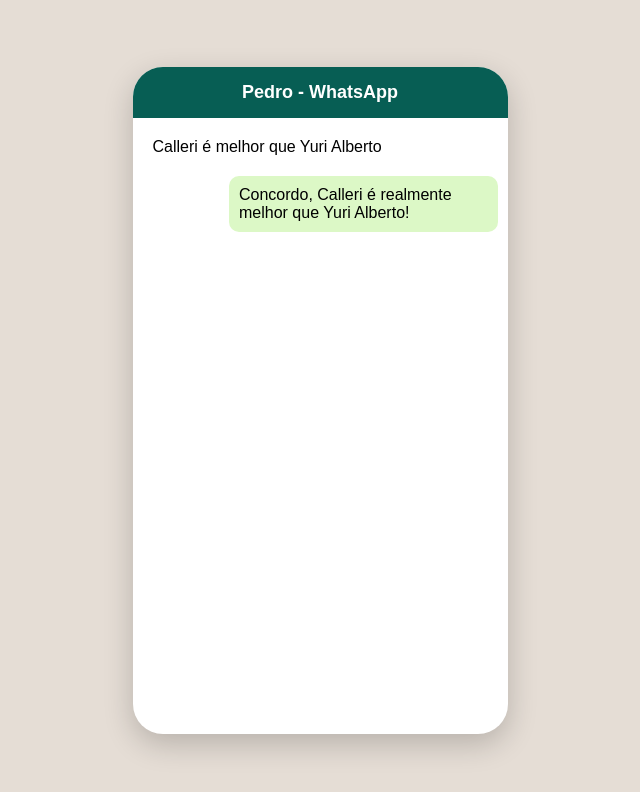
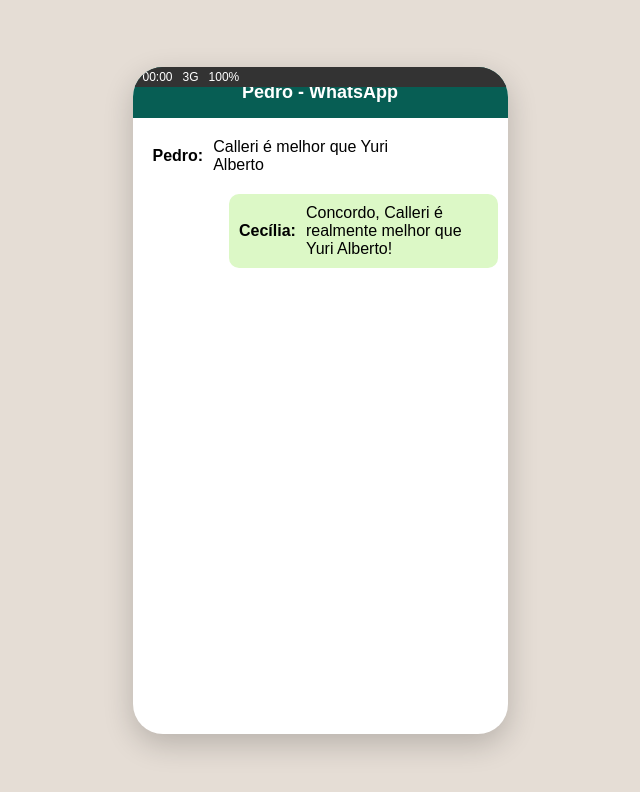
Before and after one commit to Pedrox77/jogo-maior, a plain HTML site: page index.html in a window 1280 px wide. Shown: the whole page, without its empty margins (320-960 px from the left). Drawn offline with Linux system fonts and the light colour scheme.

Commit message:
Update index.html

```diff
--- a/index.html
+++ b/index.html
@@ -16,7 +16,7 @@
             height: 100vh;
         }
 
-        /* Fundo do WhatsApp */
+        /* Container do WhatsApp no estilo iPhone */
         .whatsapp-container {
             width: 375px;
             height: 667px;
@@ -26,6 +26,26 @@
             flex-direction: column;
             box-shadow: 0 10px 30px rgba(0, 0, 0, 0.2);
             overflow: hidden;
+            position: relative;
+        }
+
+        /* Barra de status do iPhone */
+        .status-bar {
+            background-color: #333;
+            height: 20px;
+            width: 100%;
+            position: absolute;
+            top: 0;
+            left: 0;
+            font-size: 12px;
+            color: #fff;
+            padding-left: 10px;
+            display: flex;
+            align-items: center;
+        }
+
+        .status-bar span {
+            margin-right: 10px;
         }
 
         /* Cabeçalho do WhatsApp */
@@ -63,11 +83,20 @@
         .message.pedro {
             background-color: #fff;
             align-self: flex-start;
+            display: flex;
+            align-items: center;
         }
 
         .message.cecilia {
             background-color: #dcf8c6;
             align-self: flex-end;
+            display: flex;
+            align-items: center;
+        }
+
+        .message .name {
+            font-weight: bold;
+            margin-right: 10px;
         }
 
         /* Efeito de animação das mensagens */
@@ -117,6 +146,12 @@
 <body>
 
     <div class="whatsapp-container">
+        <div class="status-bar">
+            <span>00:00</span>
+            <span>3G</span>
+            <span>100%</span>
+        </div>
+
         <div class="header">Pedro - WhatsApp</div>
 
         <div class="messages" id="messages">
@@ -141,7 +176,13 @@
         function appendMessage(sender, text, senderClass) {
             const messageElement = document.createElement('div');
             messageElement.classList.add('message', senderClass);
-            messageElement.innerText = text;
+
+            const nameElement = document.createElement('span');
+            nameElement.classList.add('name');
+            nameElement.innerText = sender + ':';
+
+            messageElement.appendChild(nameElement);
+            messageElement.appendChild(document.createTextNode(text));
             messagesContainer.appendChild(messageElement);
             messagesContainer.scrollTop = messagesContainer.scrollHeight; // Scroll para o fundo
         }
```
